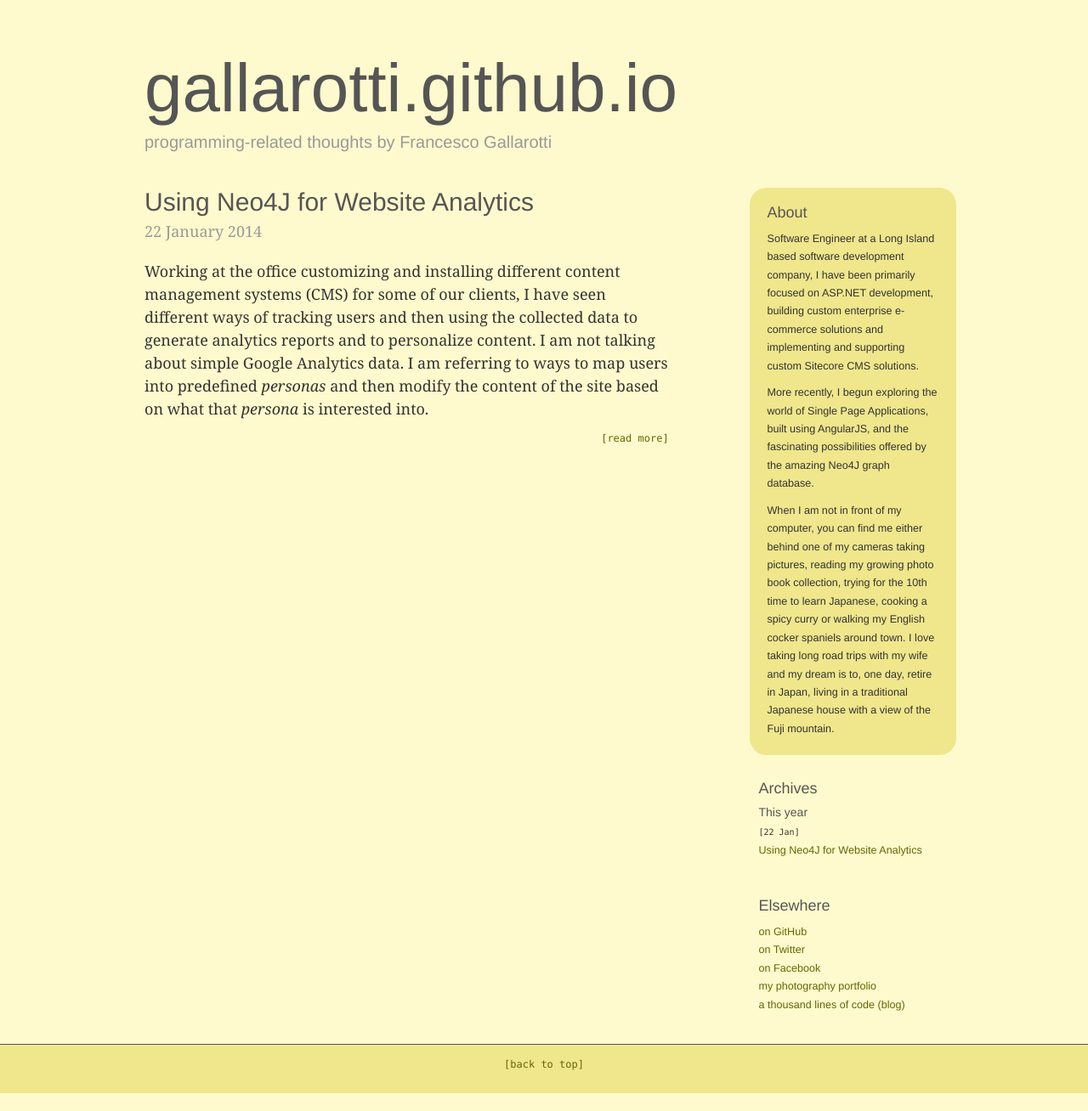
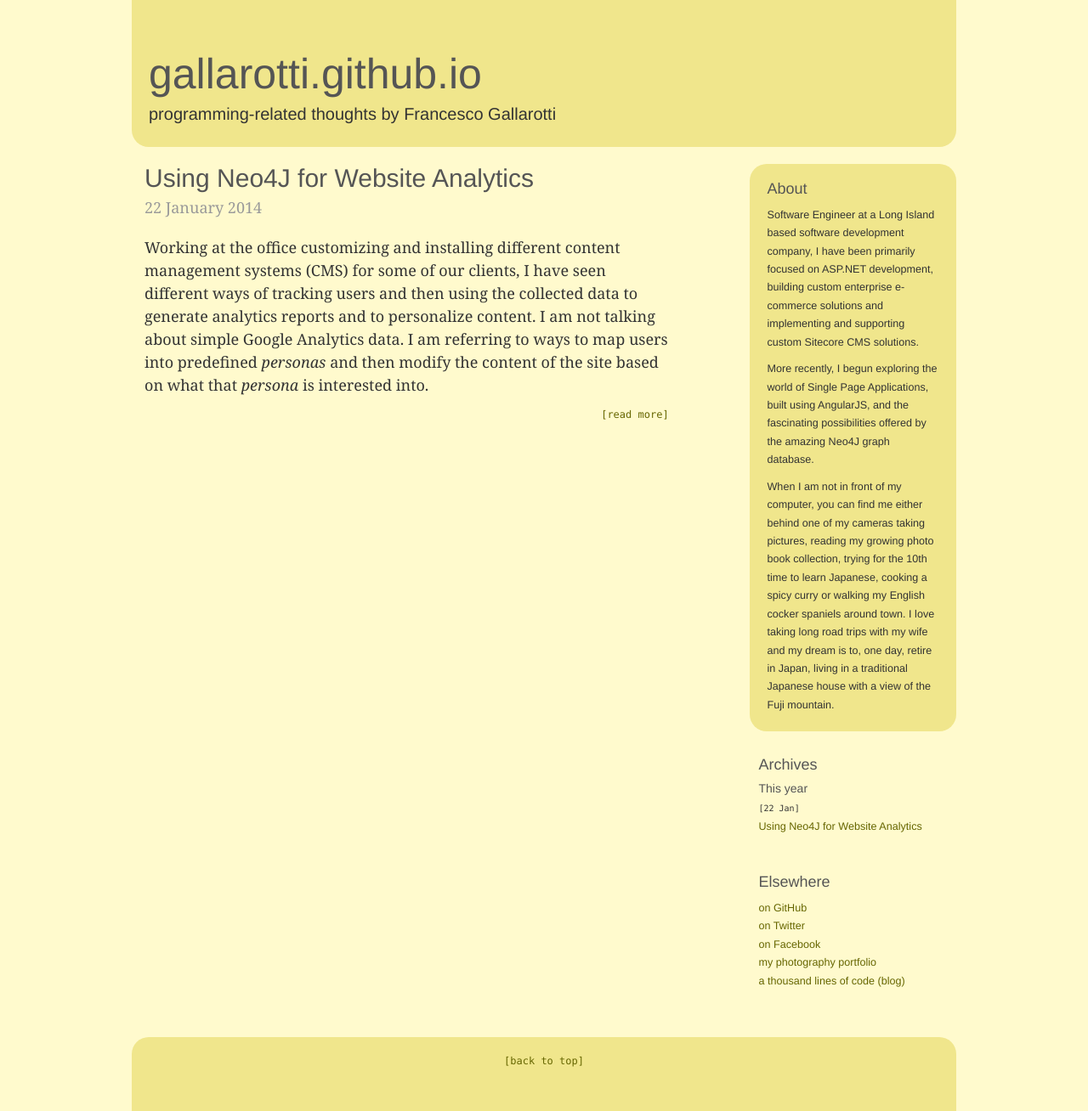
Before and after one commit to gallarotti/gallarotti.github.io, a Jekyll site: the page built from index.html, in a window 1280 px wide. Shown: the whole page at 85% size. Built offline with Jekyll 4.4.1, drawn with Linux system fonts in a browser that asks for light colours; nearby versions of some CDN libraries; Markdown is read by kramdown in place of the engine named in the settings; the list of posts is cut into pages by our own code; before the commit the page ends 1287 px from its top, so only the background shows below that.

Commit message:
css changes

```diff
--- a/_includes/footer.html
+++ b/_includes/footer.html
@@ -1,9 +1,9 @@
       </div><!-- /.row -->
-    </div>
-  	<div class="blog-footer">
-      <p>
-        <a href="#">[back to top]</a>
-      </p>
+    	<div class="blog-footer">
+        <p>
+          <a href="#">[back to top]</a>
+        </p>
+      </div>
     </div>
 	<script src="https://ajax.googleapis.com/ajax/libs/jquery/1.11.0/jquery.min.js"></script>
 	<script src="//netdna.bootstrapcdn.com/bootstrap/3.1.1/js/bootstrap.min.js"></script>
--- a/stylesheets/stylesheet.css
+++ b/stylesheets/stylesheet.css
@@ -97,18 +97,27 @@ a:hover {
  */
 
 .blog-header {
-  padding-top: 20px;
-  padding-bottom: 20px;
+  padding: 20px;
+  padding-bottom: 5px;
+  border-radius: 0px 0px 20px 20px;
+  -moz-border-radius: 0px 0px 20px 20px;
+  -webkit-border-radius: 0px 0px 20px 20px;
+  background-color: #F0E68C;
+  margin-left: -15px;
+  margin-right: -15px;
+  margin-bottom: 20px;
 }
+
 .blog-title {
   margin-top: 40px;
   margin-bottom: 5px;
-  font-size: 80px;
+  font-size: 50px;
   font-weight: normal;
 }
+
 .blog-description {
   font-size: 20px;
-  color: #999;
+  color: #333;
 }
 
 
@@ -124,12 +133,9 @@ a:hover {
 .blog-main img {
   max-width: 100%;
   height: auto;
-  border: 1px solid #555;
+  border: 10px solid #F0E68C;
   margin-top: 10px;
   margin-bottom: 20px;
--webkit-box-shadow: 7px 10px 20px 0px rgba(0,0,0,0.3);
--moz-box-shadow: 7px 10px 20px 0px rgba(0,0,0,0.3);
-box-shadow: 7px 10px 20px 0px rgba(0,0,0,0.3);
 }
 
 .blog-main ul {
@@ -193,13 +199,20 @@ box-shadow: 7px 10px 20px 0px rgba(0,0,0,0.3);
  */
 
 .blog-footer {
-  padding: 15px 0;
   color: #999;
   text-align: center;
-  background-color: #F0E68C;
-  border-top: 1px solid #555;
   font-family: "Monaco","Courier",monospace;
   font-size: 12px;
+
+  padding: 20px;
+  padding-bottom: 40px;
+  border-radius: 20px 20px 0px 0px;
+  -moz-border-radius: 20px 20px 0px 0px;
+  -webkit-border-radius: 20px 20px 0px 0px;
+  background-color: #F0E68C;
+  margin-left: -15px;
+  margin-right: -15px;
+  margin-top: 20px;
 }
 
 #archive ol,ul {
```
